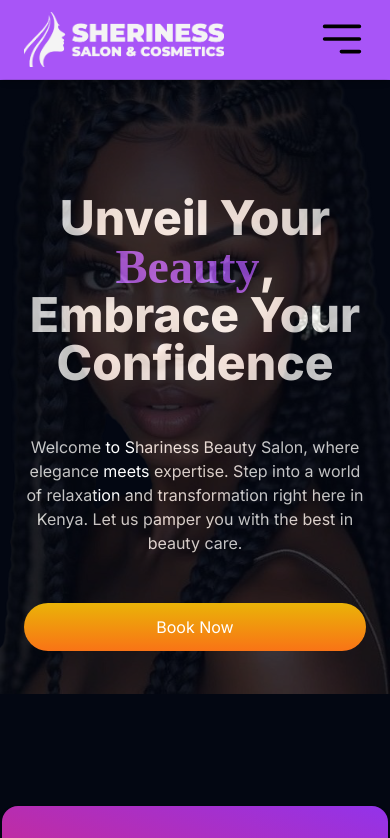
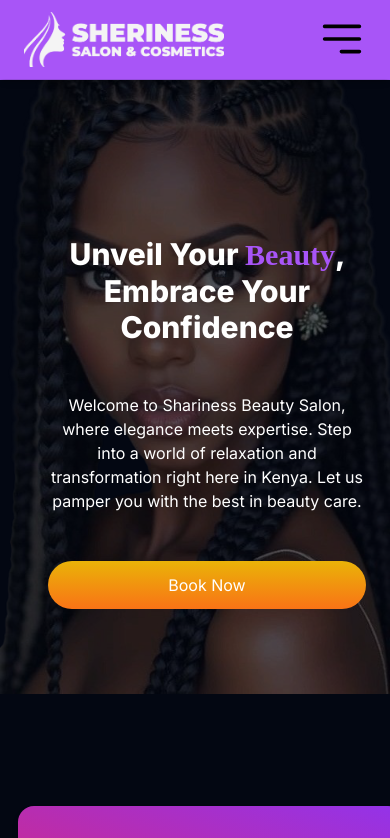
Before and after one commit to ErikDevs/sherinessbeautysalon, a React (Vite) app in the folder frontend/: page / in a window 390 px wide. Shown: the top 838 px of the page. Built offline with nearby package versions, Linux system fonts and the light colour scheme; a web font is replaced by a local one.

Commit message:
changes made

```diff
--- a/frontend/src/App.jsx
+++ b/frontend/src/App.jsx
@@ -10,7 +10,7 @@ import Footer from "./sections/Footer";
 
 function App() {
   return (
-    <main className="overflow-x-hidden font-sans bg-slate-100">
+    <main className="overflow-x-hidden font-sans  bg-slate-100">
       <Hero />
       <ConatctBanner />
       <AboutUs />
--- a/frontend/src/components/ConatctBanner.jsx
+++ b/frontend/src/components/ConatctBanner.jsx
@@ -7,7 +7,7 @@ import { FaInstagram } from "react-icons/fa";
 
 const ConatctBanner = () => {
   return (
-    <div className="-mt-10 justify-center flex items-center mx-auto border-red-500 border-2 w-full ">
+    <div className="-mt-10 justify-center mx-4 flex items-center  border-red-500 border-2 w-full ">
       <div className="md:w-1/2 w-full p-8 flex flex-col md:flex-row gap-4 justify-center bg-gradient-to-tr from-pink-600 to-purple-600 text-primary rounded-2xl drop-shadow-md">
         <h2 className="flex items-center gap-x-2">
           <IoLogoWhatsapp size={32} /> | <MdAddCall size={32} /> +254 741051822
--- a/frontend/src/sections/About.jsx
+++ b/frontend/src/sections/About.jsx
@@ -61,7 +61,7 @@ const AboutUs = () => {
       </div>
 
       {/* commitment */}
-      <div className="mt-8 w-full flex-col items-center gap-8 flex justify-center ">
+      <div className="mt-8 w-full px-6 flex-col items-center gap-8 flex justify-center ">
         <h2 className="text-xl font-bold font-sans text-primary">
           Our Commitment
         </h2>
--- a/frontend/src/sections/Hero.jsx
+++ b/frontend/src/sections/Hero.jsx
@@ -9,8 +9,8 @@ const Hero = () => {
     <section className="w-full relative h-svh mx-auto px-6 md:px-10 bg-gray-950 overflow-hidden">
       <Header />
 
-      <div className="flex flex-col gap-4 max-w-lg md:ml-52 h-svh justify-center text-primary">
-        <h1 className="text-5xl text-center md:text-left font-extrabold">
+      <div className="flex flex-col absolute z-10 gap-4 max-w-lg md:ml-52 h-svh px-6 md:px-0 justify-center text-primary">
+        <h1 className="text-3xl md:text-5xl text-center md:text-left font-extrabold">
           Unveil Your <span className="font-script text-accent">Beauty</span>,{" "}
           Embrace Your Confidence
         </h1>
@@ -22,7 +22,7 @@ const Hero = () => {
 
         <Button
           name="Book Now"
-          className="cursor-pointer z-50 mt-8  bg-gradient-to-t from-orange-500 to-yellow-500"
+          className="cursor-pointer mt-8  max-w-sm bg-gradient-to-t from-orange-500 to-yellow-500"
         />
       </div>
 
@@ -31,22 +31,9 @@ const Hero = () => {
       {/* New Section Revealed After Transition */}
       <motion.img
         src="/model3.png"
-        className="absolute opacity-25 md:opacity-100 top-0 right-0 object-cover h-auto"
+        className="absolute opacity-35  md:opacity-100 top-0 right-0 object-cover h-auto"
         alt="default"
         transition={{ type: "tween", ease: easeInOut, duration: 0.5 }}
-      />
-
-      <img
-        src="/leave2.png"
-        className="absolute bottom-0 left-0 object-cover -z-10 h-auto"
-        alt="default"
-        width={100}
-      />
-      <img
-        src="/leaves.png"
-        className="absolute md:right-0 block top-[50%] -right-10 object-cover -z-10 h-auto"
-        alt="default"
-        width={100}
       />
     </section>
   );
```
